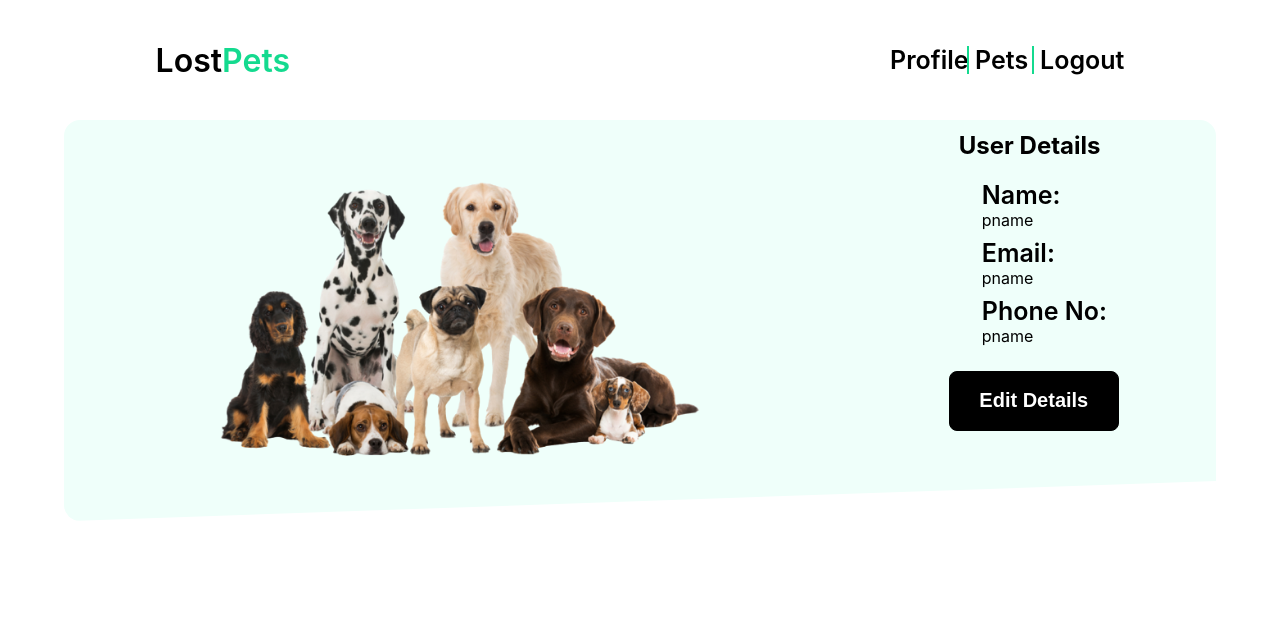
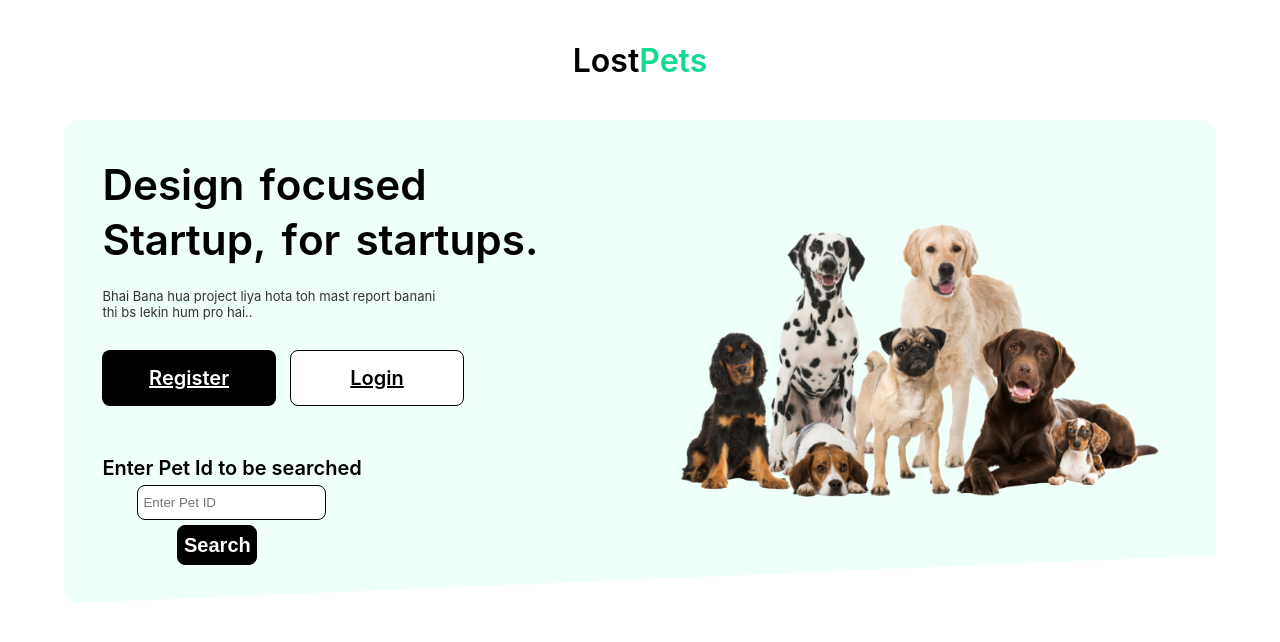
Before and after one commit to kartikeya532001/LostPet, a React (Create React App) app: page / in a window 1280 px wide. Shown: the top 642 px of the page. Built offline with nearby package versions, Linux system fonts and the light colour scheme.

Commit message:
Routes Added

```diff
--- a/src/App.js
+++ b/src/App.js
@@ -15,12 +15,14 @@ function App() {
     <>
 
     <ScrollToTop />
-   <UserD />
+
       <Switch>
-      {/* <Route exact path="/" component={Home} />
+      <Route exact path="/" component={Home} />
       <Route exact path="/login" component={Login} />
       <Route exact path="/signup" component={Signup} />
-      */}
+      <Route exact path="/petd" component={Petd} />
+      <Route exact path="/uprofile" component={UserD} />
+
       </Switch>
     <Footer />
     </>
--- a/src/Assets/CSS/Home.scss
+++ b/src/Assets/CSS/Home.scss
@@ -85,7 +85,9 @@ header {
                     color: $black;
                     border: 1px solid $black;
                 }
+
             }
+
         }
         .review_container{
             margin-top: 50px;
--- a/src/Assets/CSS/Userprofile.scss
+++ b/src/Assets/CSS/Userprofile.scss
@@ -58,7 +58,6 @@ body {
             font-size: 25px;
             font-weight:600;
             color: $black;
-            // margin-left: -20px;
         }
     }
 
--- a/src/Home.jsx
+++ b/src/Home.jsx
@@ -1,4 +1,3 @@
-
 import { Link, Redirect } from 'react-router-dom';
 import "./Assets/CSS/Home.scss";
 import {motion} from 'framer-motion';
@@ -173,15 +172,15 @@ function Home() {
               Bhai Bana hua project liya hota toh mast report banani <br />thi bs lekin hum pro hai..<br />
             </motion.p>
             <motion.div className='btn_group' variants={stagger}>
-              <motion.div className='btn btn_primary' variants={btnGroup} whileHover={{scale:1.05}} whileTap={{scale:0.95}}> Register
+              <motion.div className='btn btn_primary' variants={btnGroup} whileHover={{scale:1.05}} whileTap={{scale:0.95}}> <Link to ='/signup' style={{color:'white'}}>Register</Link>
               </motion.div>
-              <motion.div className='btn btn_secondary' variants={btnGroup} whileHover={{scale:1.05}} whileTap={{scale:0.95}}>Login</motion.div>
+             <motion.div className='btn btn_secondary' variants={btnGroup} whileHover={{scale:1.05}} whileTap={{scale:0.95}}><Link to ='/login' style={{color:'black'}}>Login </Link></motion.div>
             </motion.div>
             <motion.div className='review_container' variants={stagger}>
               <motion.p className='total_review' variants={star}> Enter Pet Id to be searched</motion.p>
               <form method='post' action='' className='forms'>
                 <motion.input type='String' name='Pet_ID' placeholder= 'Enter Pet ID'  variants={star} /> <br />
-                <motion.button type= 'sumbit' variants={star} whileHover={{scale:1.05}} whileTap={{scale:0.95}}> Search </motion.button>
+                <Link to ='petd'><motion.button type= 'sumbit' variants={star} whileHover={{scale:1.05}} whileTap={{scale:0.95}}> Search </motion.button></Link>
               </form>
             </motion.div>
         </div>
--- a/src/Nav.jsx
+++ b/src/Nav.jsx
@@ -63,9 +63,11 @@ function Nav() {
     <motion.header variants={stagger}>
     <motion.div className='logo_wrapper' variants={header}>Lost<span>Pets</span></motion.div>
     <motion.div className='menu_container'>
+    <Link to='/uprofile' style={{color:'#000000'}}>
     <motion.span variants={header} style={{width:'85px'}}>
       Profile
     </motion.span>
+    </Link>
     <motion.span variants={header} style={{width:'65px'}}>
       Pets
     </motion.span>
```
